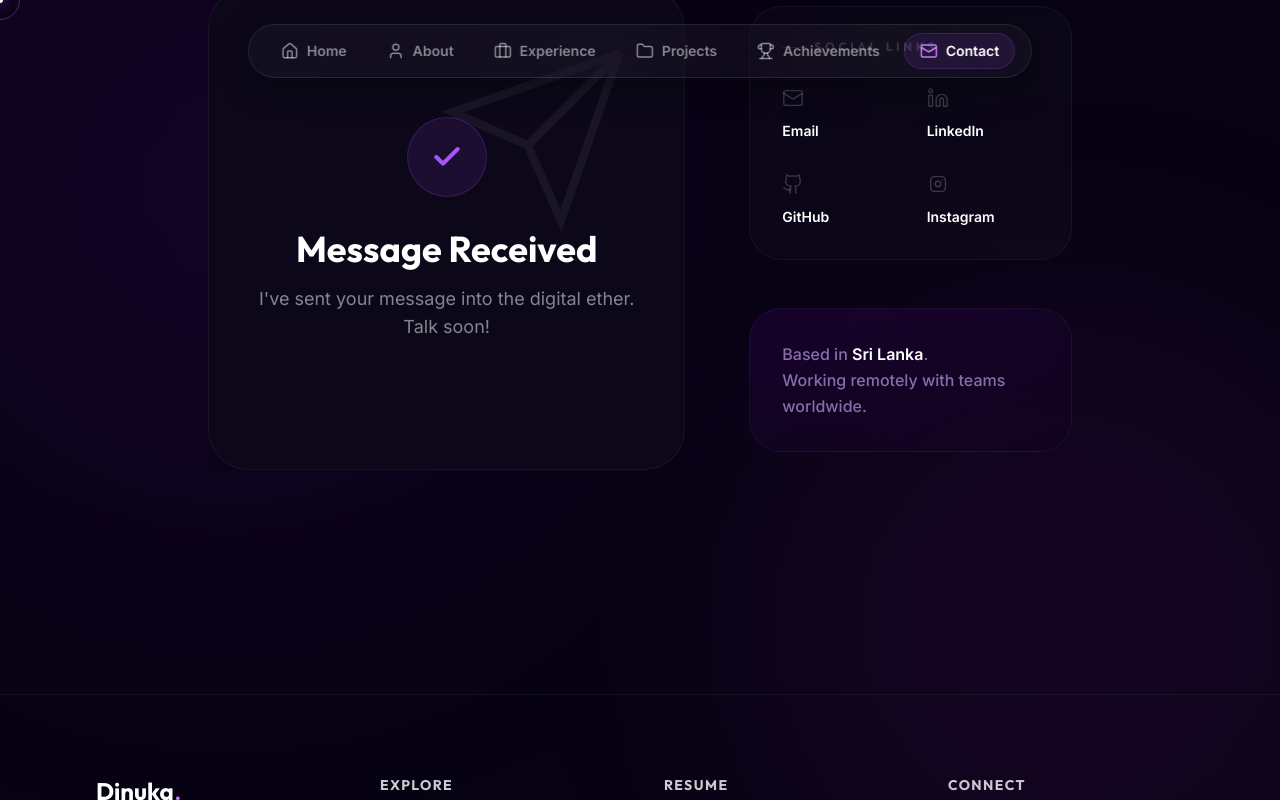
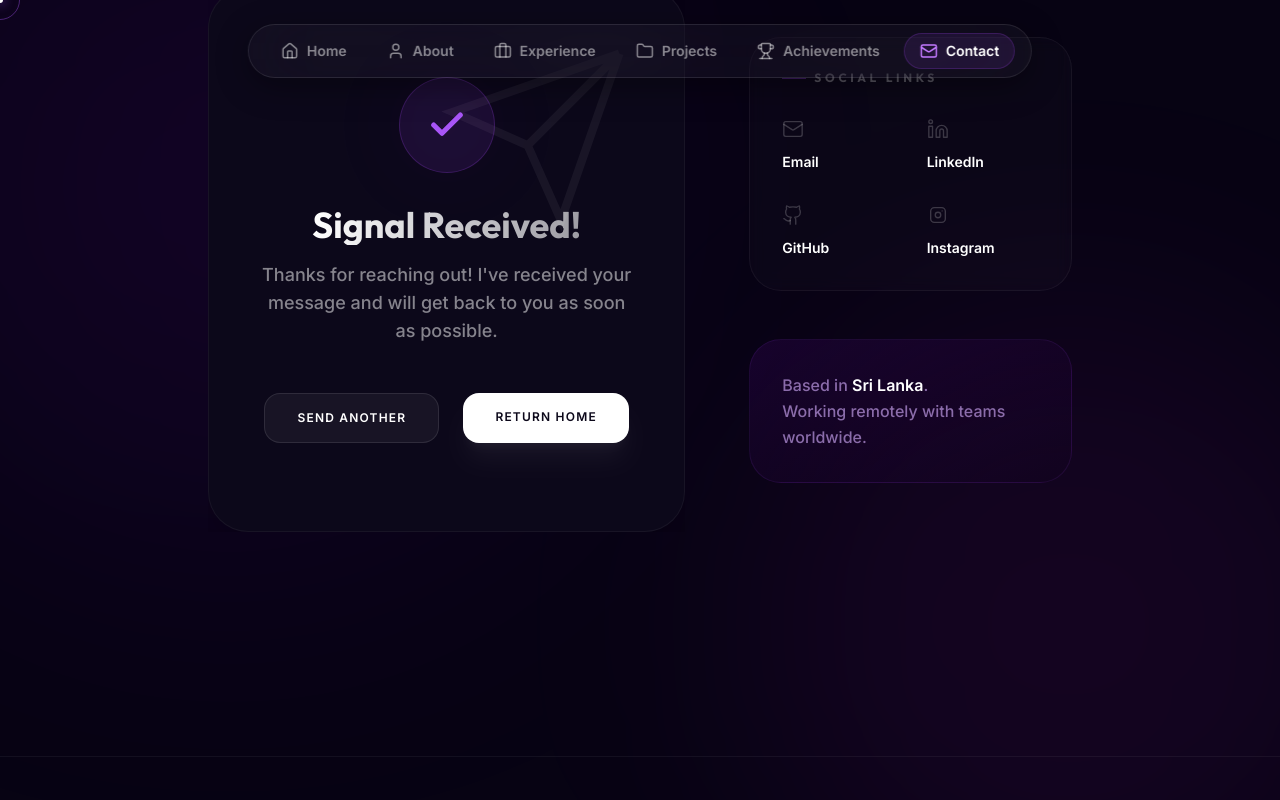
Before and after one commit to dinukezara/Portfolio, a React (Vite) app: page /Portfolio/contact in a window 1280 px wide. Both pictures are taken after typing "Sample", "name@example.com", "Sample" into the empty fields and a click on the button "Send it over". Shown: the part 614-1414 px from the top of the page. Built offline with nearby package versions, Linux system fonts and the light colour scheme.

Commit message:
Update portfolio data and components

```diff
--- a/src/components/Contact.jsx
+++ b/src/components/Contact.jsx
@@ -1,5 +1,6 @@
 import React, { useState } from "react";
 import { motion, AnimatePresence } from "framer-motion";
+import { Link } from "react-router-dom";
 import { portfolioData } from "../data/portfolioData";
 import { Reveal } from "./Reveal";
 
@@ -37,7 +38,6 @@ export default function Contact() {
     setTimeout(() => {
       setStatus("success");
       setFormData({ name: "", email: "", message: "" });
-      setTimeout(() => setStatus("idle"), 5000);
     }, 1500);
   };
 
@@ -73,16 +73,74 @@ export default function Contact() {
                 {status === "success" ? (
                   <motion.div
                     key="success"
-                    initial={{ opacity: 0, y: 20 }}
-                    animate={{ opacity: 1, y: 0 }}
-                    exit={{ opacity: 0, y: -20 }}
-                    className="flex flex-col items-center justify-center py-20 text-center"
+                    initial={{ opacity: 0, scale: 0.9 }}
+                    animate={{ opacity: 1, scale: 1 }}
+                    exit={{ opacity: 0, scale: 0.9 }}
+                    className="flex flex-col items-center justify-center py-10 text-center"
                   >
-                    <div className="h-20 w-20 rounded-full bg-purple-500/10 flex items-center justify-center mb-8 border border-purple-500/20">
-                      <svg xmlns="http://www.w3.org/2000/svg" width="32" height="32" viewBox="0 0 24 24" fill="none" stroke="#A855F7" strokeWidth="3" strokeLinecap="round" strokeLinejoin="round"><polyline points="20 6 9 17 4 12" /></svg>
+                    <div className="relative mb-8">
+                      <motion.div
+                        initial={{ scale: 0 }}
+                        animate={{ scale: 1 }}
+                        transition={{ type: "spring", damping: 12, stiffness: 200 }}
+                        className="h-24 w-24 rounded-full bg-purple-500/10 flex items-center justify-center border border-purple-500/20 relative z-10"
+                      >
+                        <svg xmlns="http://www.w3.org/2000/svg" width="40" height="40" viewBox="0 0 24 24" fill="none" stroke="#A855F7" strokeWidth="3" strokeLinecap="round" strokeLinejoin="round">
+                          <motion.polyline
+                            points="20 6 9 17 4 12"
+                            initial={{ pathLength: 0 }}
+                            animate={{ pathLength: 1 }}
+                            transition={{ duration: 0.5, delay: 0.2 }}
+                          />
+                        </svg>
+                      </motion.div>
+                      <motion.div
+                        animate={{
+                          scale: [1, 1.3, 1],
+                          opacity: [0.3, 0.1, 0.3]
+                        }}
+                        transition={{ duration: 3, repeat: Infinity }}
+                        className="absolute inset-0 bg-purple-500/30 blur-2xl rounded-full"
+                      />
                     </div>
-                    <h3 className="text-4xl font-black mb-4">Message Received</h3>
-                    <p className="text-white/50 text-lg">I've sent your message into the digital ether. Talk soon!</p>
+
+                    <motion.h3
+                      initial={{ opacity: 0, y: 10 }}
+                      animate={{ opacity: 1, y: 0 }}
+                      transition={{ delay: 0.4 }}
+                      className="text-4xl font-black mb-4 bg-clip-text text-transparent bg-gradient-to-r from-white to-white/60"
+                    >
+                      Signal Received!
+                    </motion.h3>
+
+                    <motion.p
+                      initial={{ opacity: 0, y: 10 }}
+                      animate={{ opacity: 1, y: 0 }}
+                      transition={{ delay: 0.5 }}
+                      className="text-white/50 text-lg max-w-sm mb-12 font-medium"
+                    >
+                      Thanks for reaching out! I've received your message and will get back to you as soon as possible.
+                    </motion.p>
+
+                    <motion.div
+                      initial={{ opacity: 0, y: 20 }}
+                      animate={{ opacity: 1, y: 0 }}
+                      transition={{ delay: 0.6 }}
+                      className="flex flex-wrap justify-center gap-6"
+                    >
+                      <button
+                        onClick={() => setStatus("idle")}
+                        className="px-8 py-4 rounded-2xl bg-white/5 border border-white/10 hover:bg-white/10 transition-all text-xs font-black uppercase tracking-widest"
+                      >
+                        Send another
+                      </button>
+                      <Link
+                        to="/"
+                        className="px-8 py-4 rounded-2xl bg-white text-[#0c081a] hover:bg-purple-500 hover:text-white transition-all text-xs font-black uppercase tracking-widest shadow-xl shadow-white/5"
+                      >
+                        Return Home
+                      </Link>
+                    </motion.div>
                   </motion.div>
                 ) : (
                   <motion.form
--- a/src/data/portfolioData.js
+++ b/src/data/portfolioData.js
@@ -12,7 +12,7 @@ export const portfolioData = {
     hero: {
         badge: "Latest UI • React Portfolio",
         name: "Dinuka Withanage",
-        role: "Data Scientist & Software Engineer",
+        role: "Undergraduate, Department of Computer Science and Engineering, University of Moratuwa",
         description: "I’m a Data Scientist and Software Engineer specializing in building intelligent, scalable applications. I combine machine learning, data analysis, and full-stack development to transform raw data into meaningful digital solutions.",
         profileImage: "/images/profile.png",
         cvUrl: "/CV.pdf", // Add your CV link here (e.g., "/cv.pdf" or a Google Drive link)
```
